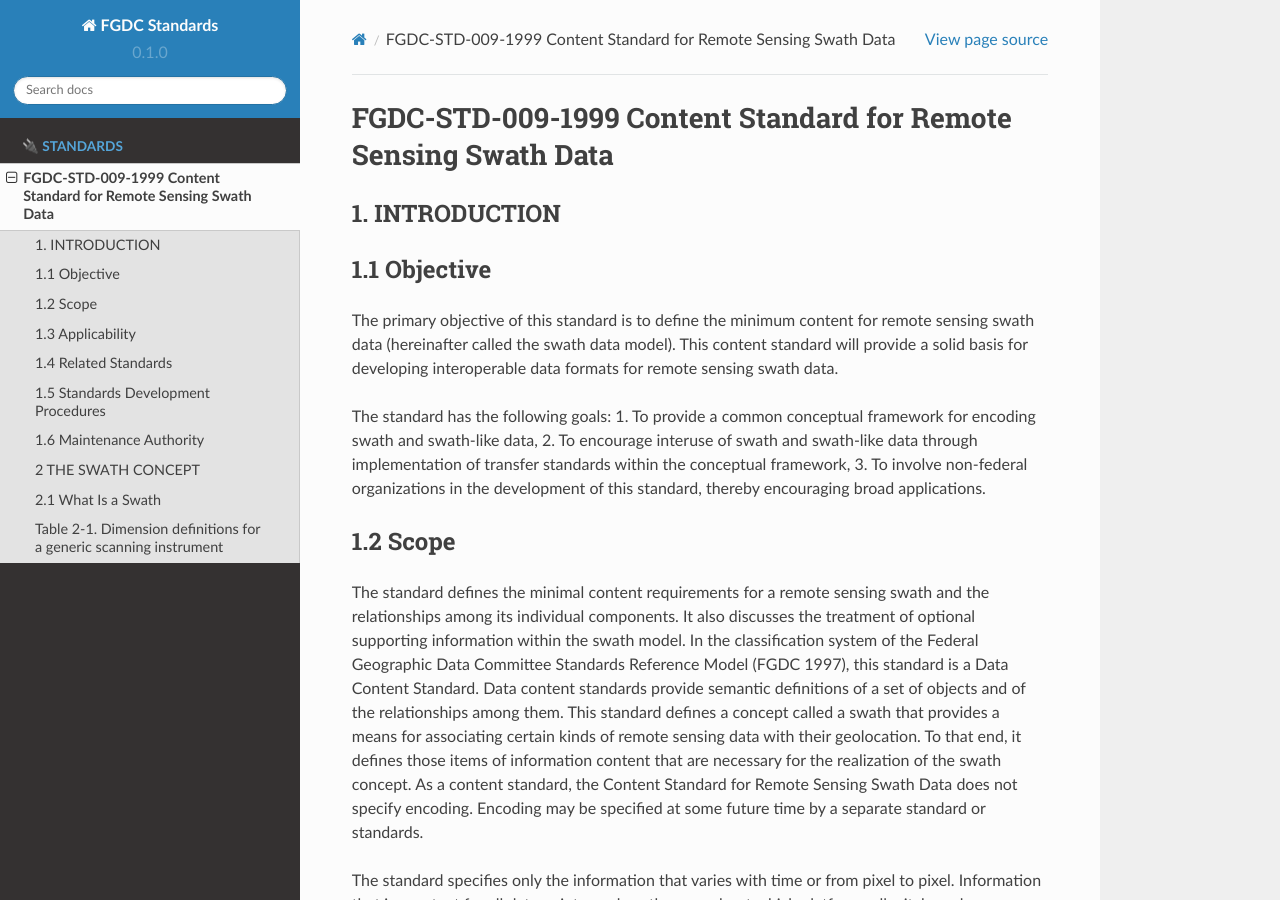
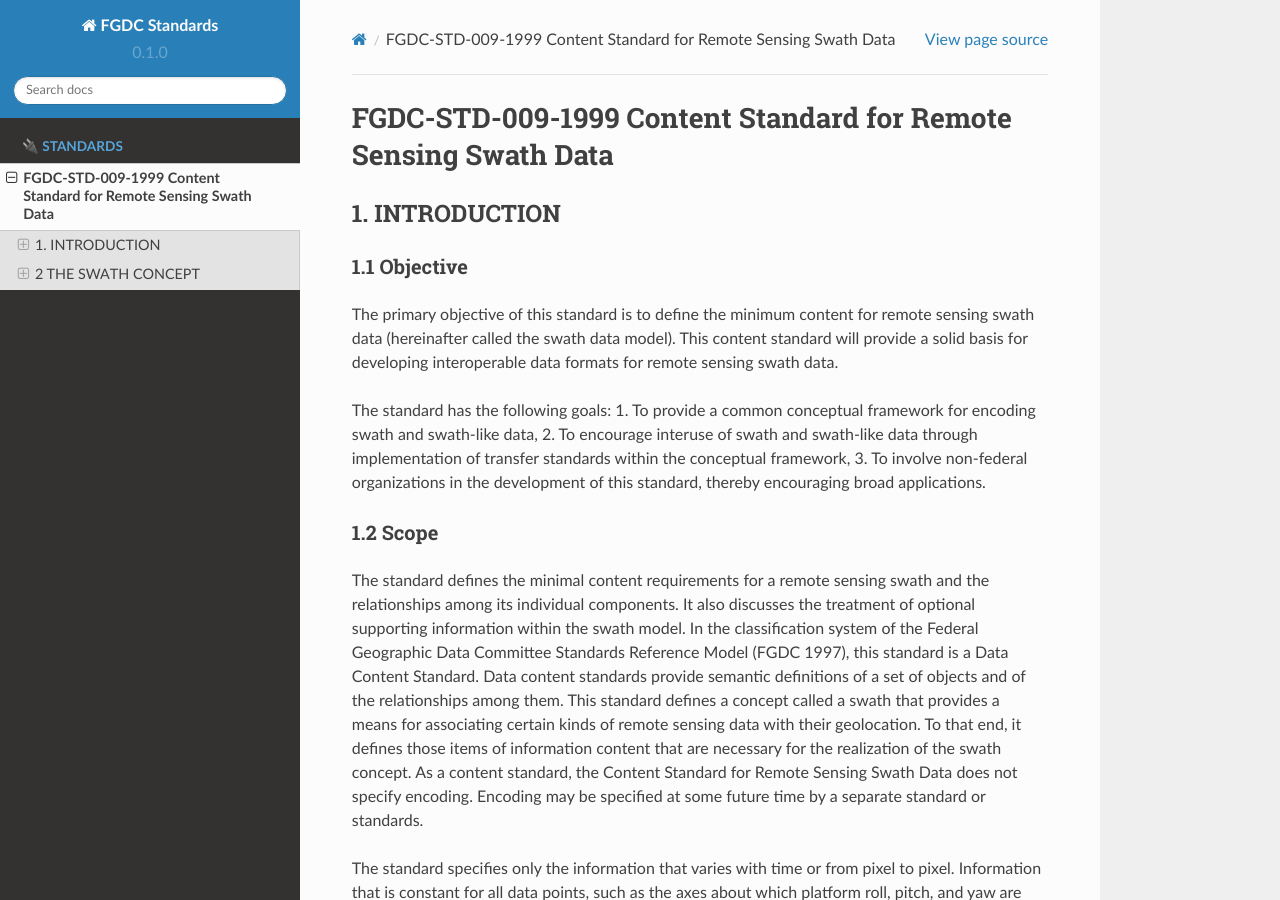
Before and after one commit to fgdcgov/sdi, a Sphinx documentation site: the page built from docs/source/FGDC-STD-009-1999.rst, in a window 1280 px wide and 900 px high. Built offline with Sphinx 7.4.7 and the Read the Docs theme 2.0.0, drawn with Linux system fonts in a browser that asks for light colours.

Commit message:
Update FGDC-STD-009-1999.rst

```diff
--- a/docs/source/FGDC-STD-009-1999.rst
+++ b/docs/source/FGDC-STD-009-1999.rst
@@ -5,7 +5,7 @@ FGDC-STD-009-1999 Content Standard for Remote Sensing Swath Data
 -------------------------------
 
 1.1 Objective
--------------------------------
+~~~~~~~~~~~~~~~~~~~~~~~~~~~~~~~~
 
 The primary objective of this standard is to define the minimum content for remote sensing swath data (hereinafter called the swath data model).  This content standard will provide a solid basis for developing interoperable data formats for remote sensing swath data.
 
@@ -15,17 +15,17 @@ The standard has the following goals:
 3.	To involve non-federal organizations in the development of this standard, thereby encouraging broad applications.
 
 1.2 Scope
--------------------------------
+~~~~~~~~~~~~~~~~~~~~~~~~~~~~~~~~
 The standard defines the minimal content requirements for a remote sensing swath and the relationships among its individual components.  It also discusses the treatment of optional supporting information within the swath model.  In the classification system of the Federal Geographic Data Committee Standards Reference Model (FGDC 1997), this standard is a Data Content Standard.  Data content standards provide semantic definitions of a set of objects and of the relationships among them.  This standard defines a concept called a swath that provides a means for associating certain kinds of remote sensing data with their geolocation.  To that end, it defines those items of information content that are necessary for the realization of the swath concept.  As a content standard, the Content Standard for Remote Sensing Swath Data does not specify encoding.  Encoding may be specified at some future time by a separate standard or standards.
 
 The standard specifies only the information that varies with time or from pixel to pixel.    Information that is constant for all data points, such as the axes about which platform roll, pitch, and yaw are measured or the orientation of individual instruments relative to the platform, would be specified elsewhere, for example, in a content standard for remote sensing metadata.
 
-1.3		Applicability
--------------------------------
+1.3 Applicability
+~~~~~~~~~~~~~~~~~~~~~~~~~~~~~~~~
 The swath data standard for remote sensing supports the development of the National Spatial Data Infrastructure (NSDI) by providing a common framework for the organization of a wide range of remotely sensed data.  The standard will be particularly useful for data from scanning, profiling, staring, or push-broom type remote sensing instruments, whether they be ground based, shipboard, airborne, or spaceborne.  It is intended for use by organizations that produce remote sensing data.  The standard addresses the content of the data that are produced by such an organization, as when populating an archive, not the requirements on data to fulfill particular user needs.
 
-1.4		Related Standards
--------------------------------
+1.4 Related Standards
+~~~~~~~~~~~~~~~~~~~~~~~~~~~~~~~~
 The Content Standard for Remote Sensing Swath Data is an outgrowth of standards work done for the Earth Observing System Data and Information System (EOSDIS), part of the Earth Observing System (EOS), under the National Aeronautics and Space Administration (NASA) Mission to Planet Earth.  As such, it draws heavily on the NASA EOSDIS concepts and data model for remote sensing swath data, described in a Hughes Applied Information Systems (HAIS) White Paper  (HAIS 1995), which, in turn, had been developed from existing standards.  The NASA model specifies the minimal content requirements for a swath and the relationships among its individual components.  The EOSDIS project has developed an encoding mechanism and a set of software tools, described in Raytheon Systems Corporation (RSC) papers (RSC 1999a, 1999b) based on that model.  Although those tools are related to this content standard, the standard does not depend upon them.  In fact, the tools rely on the existing EOSDIS data model.
 
 The ISO TC211 Imagery and Gridded Data Project is investigating how imagery and gridded data need to be supported within the ISO 15046 suite of standards.  A report preliminary to that activity identifies support for the EOSDIS data models as essential and cites the swath model as presented in a draft of this standard.
@@ -36,30 +36,30 @@ The Spatial Data Transfer Standard (SDTS), originally published as a Federal Inf
 
 No other current FGDC, national, or international standard addresses this facet of sharing remote sensing swath data.
 
-1.5	  Standards Development Procedures
--------------------------------
+1.5 Standards Development Procedures
+~~~~~~~~~~~~~~~~~~~~~~~~~~~~~~~~
 This standard has been developed by the Imagery Subgroup of the FGDC Standards Working Group (SWG).  This group consists of members from NASA, the National Oceanic and Atmospheric Administration, the U. S. Geological Survey, the University of Illinois, the University of Wisconsin, and the OpenGIS Consortium.  An initial working draft, discussed by Di and Carlisle (1998) at a meeting of the annual meeting of the American Society for Photogrammetry and Remote Sensing (ASPRS), was reviewed by the SWG Imagery Subgroup.  The draft was then revised in accordance with these comments, where appropriate, and the author of the comments was notified that the comments had been incorporated or provided an explanation of why comments were not incorporated.  The revised draft was then submitted to the Imagery Subgroup, and, as there were no further changes recommended, to the SWG.
 
 The development of this standard is guided by the FGDC Standards Reference Model (FGDC 1997).  The Standards Reference Model, developed by the SWG of the FGDC, provides guidance to FGDC subcommittees and working groups for the standards development process.  It defines the expectations for FGDC standards, describes different types of geospatial standards, and documents the FGDC standards process.
 
-1.6	 	Maintenance Authority
--------------------------------
+1.6 Maintenance Authority
+~~~~~~~~~~~~~~~~~~~~~~~~~~~~~~~~
 The NASA Earth Science Data and Information System (ESDIS) Program maintains this standard for the Federal Geographic Data Committee.  Address questions concerning this standard to
 NASA Goddard Space Flight Center
 Code 505
 Greenbelt, MD 20771.
 
-2	  THE SWATH CONCEPT
+2 THE SWATH CONCEPT
 -------------------------------
-2.1	  What Is a Swath
--------------------------------
+2.1 What Is a Swath
+~~~~~~~~~~~~~~~~~~~~~~~~~~~~~~~~
 A swath is produced when an instrument scans perpendicular to a moving point.  Perpendicular, in this context, means close to, but not necessarily precisely at, a 90 angle.  The path of this point, along which time or a time-like variable increases or decrease monotonically, is defined as the ‘Track’ dimension (sometimes referred to as ‘along track’).  The direction of the scan, which is perpendicular to the ‘Track’ dimension, is called the ‘Cross-Track’ dimension.  Determining geolocation depends on knowing which array dimensions correspond to the ‘Track’ and ‘Cross-Track’ conceptual dimensions.  Other conceptual dimensions, such as ‘Detector’, ‘Band’, ‘Channel’, and ‘Parameter’, also can be defined.  However, since these dimensions are not used for geolocation, this standard does not prescribe their usage.  The swath concept can be applied to measurements from a variety of platforms, including satellite, aircraft, and surface.
 
 A typical satellite swath consists of a series of instrument scans perpendicular to the ground track over which the satellite moves.  Figure 2-1 shows this traditional physical view.  The term swath is sometimes used to refer to a single scan of the instrument's various detectors.  For the purposes of this standard, however, a series of one or more scans is considered to form a swath.  For this example, the ‘Track’ dimension, the moving point, corresponds to the ground track and the ‘Cross-Track’ dimension to the direction of the scans perpendicular to it.  The instrument records its measurements at discrete points along the track.  The same concepts are also applicable to airborne platforms.
 
 
-Table 2-1.  Dimension definitions for a generic scanning instrument
--------------------------------
+Table 2-1. Dimension definitions for a generic scanning instrument
+~~~~~~~~~~~~~~~~~~~~~~~~~~~~~~~~
 .. list-table::
     :widths: 5 10 50
     :header-rows: 1
```
